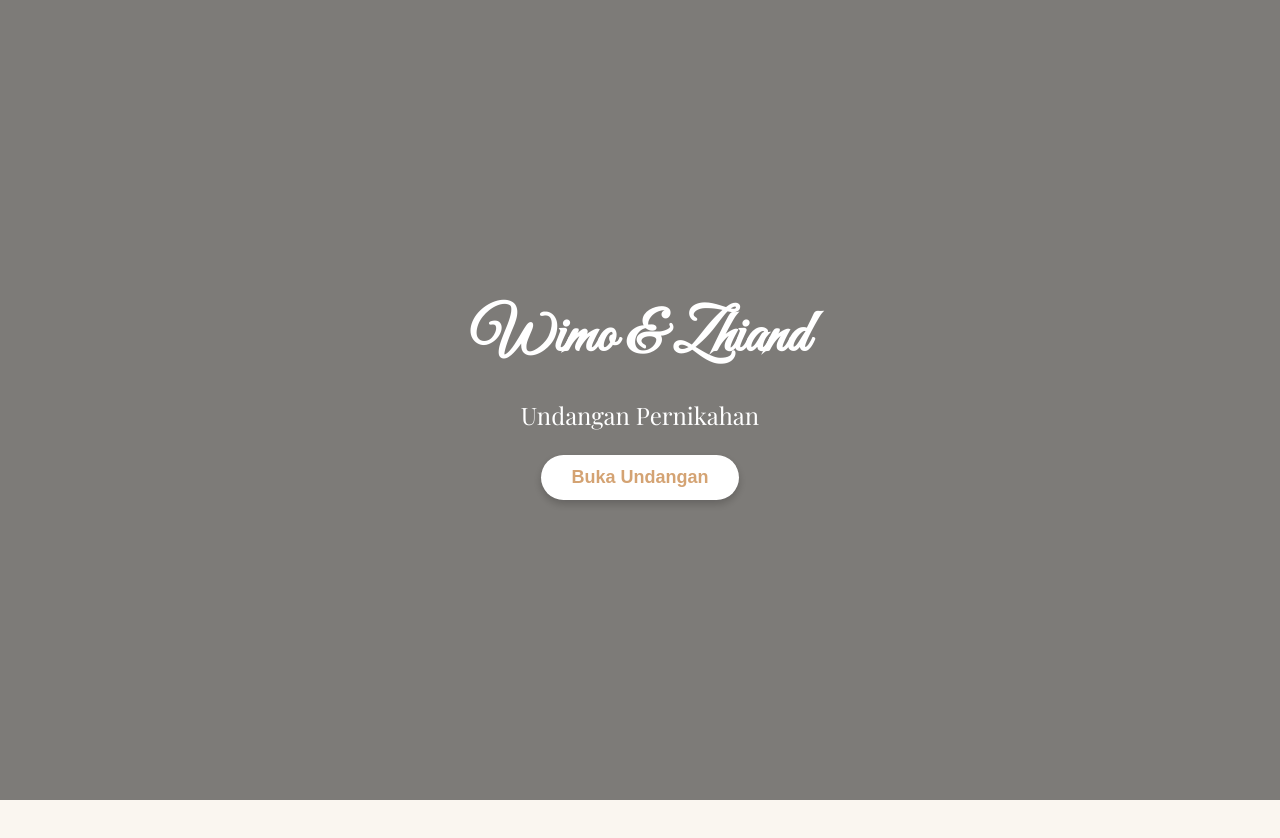
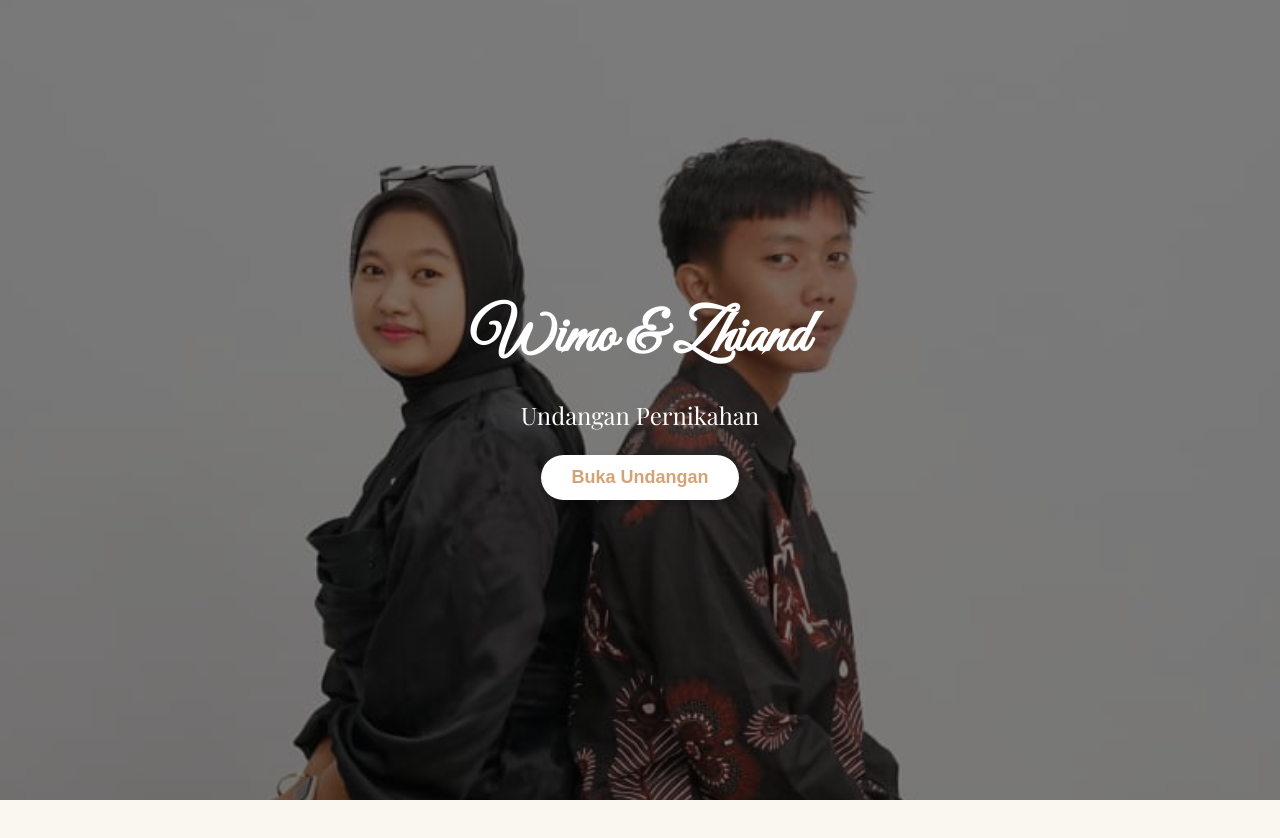
Before and after one commit to cyberrex14/pernikahan-wimo-zhiand, a plain HTML site: page index.html in a window 1280 px wide. Shown: the top 838 px of the page. Drawn offline with nearby package versions, Linux system fonts and the light colour scheme; files whose address does not match are found by name.

Commit message:
Update index.html
Signed-off-by: cyberrex14 <qcyberrex@gmail.com>

```diff
--- a/index.html
+++ b/index.html
@@ -12,7 +12,7 @@
         /* Cover Section */
         .cover {
             height:100vh; display:flex; flex-direction:column; justify-content:center; align-items:center;
-            background:linear-gradient(rgba(0,0,0,0.5), rgba(0,0,0,0.5)), url('foto1.jpg') center/cover no-repeat;
+            background:linear-gradient(rgba(0,0,0,0.5), rgba(0,0,0,0.5)), url('https://github.com/cyberrex14/pernikahan-wimo-zhiand/blob/656f06710913af1d249597f14605f0153b0fc363/1.jpg') center/cover no-repeat;
             color:white; text-align:center; animation: fadeIn 2s ease-in-out; position:relative;
             transition: background 0.5s ease-in-out;
             position: fixed;
```
